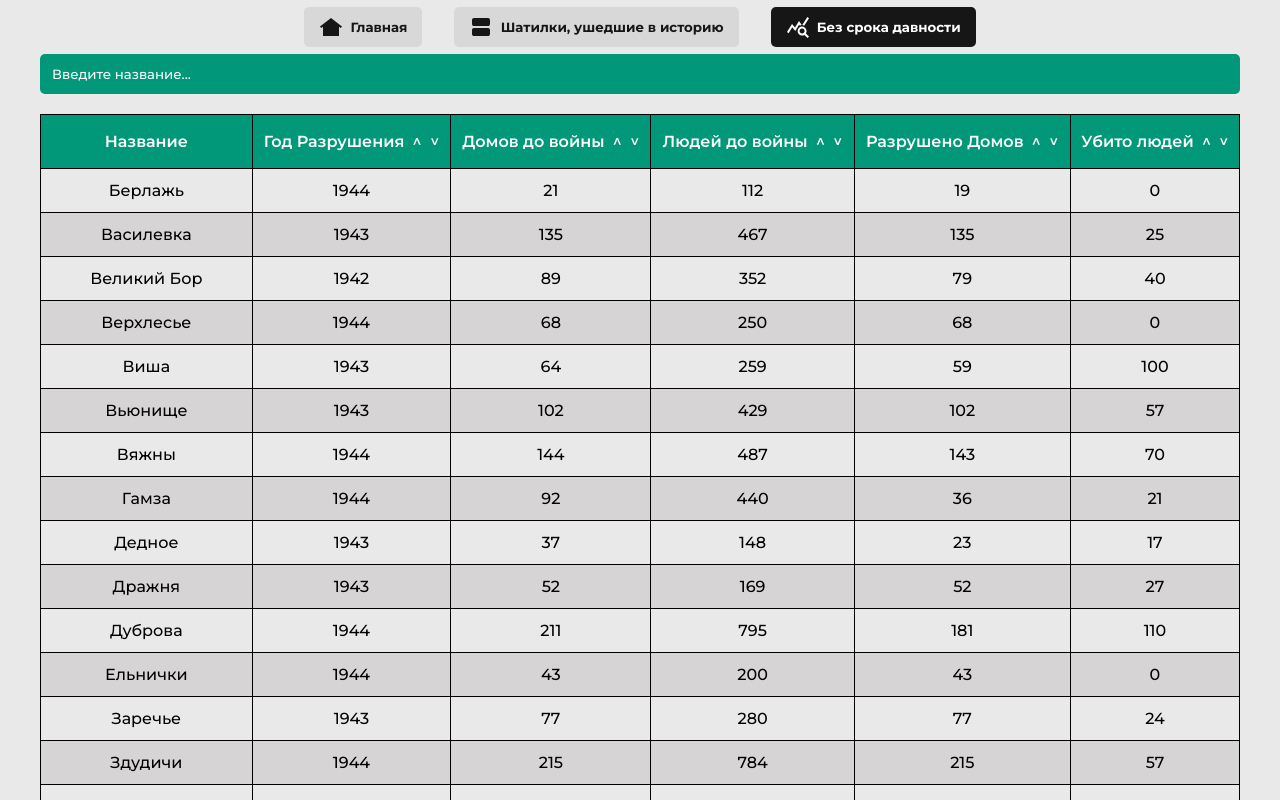
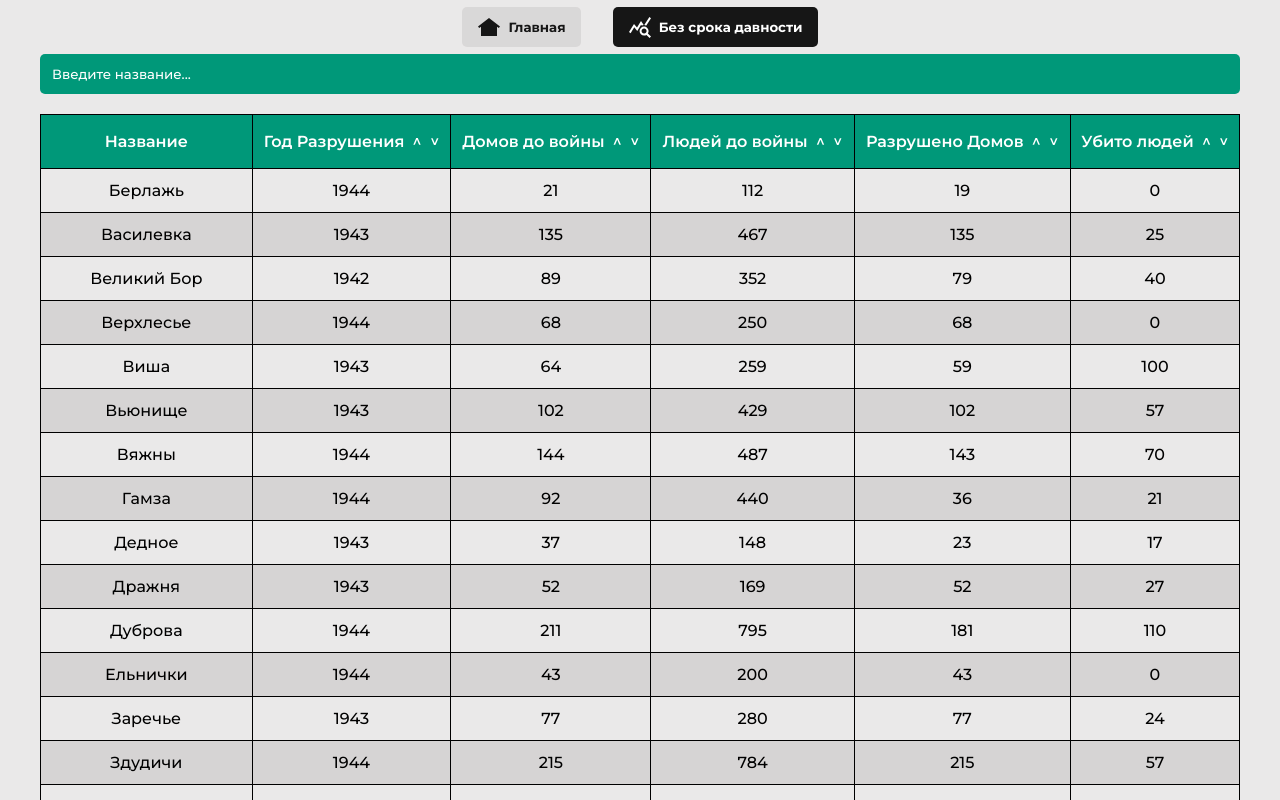
Before and after one commit to pbtyt/svetlogorsk_react, a React (Vite) app: page /svetlogorsk_react/search in a window 1280 px wide. Shown: the top 800 px of the page. Built offline with nearby package versions, Linux system fonts and the light colour scheme.

Commit message:
Update Header.jsx

```diff
--- a/src/components/Header/Header.jsx
+++ b/src/components/Header/Header.jsx
@@ -13,12 +13,12 @@ const Header = ( {activeButtonIndex=0} ) => {
         isActive={activeButtonIndex===1}
       />
 
-      <HeaderButton
+{/*       <HeaderButton
         path="/svetlogorsk_react/shatilki_cards"
         svg_path='./Header/cards.svg'
         buttonText='Шатилки, ушедшие в историю'
         isActive={activeButtonIndex===3}
-      />
+      /> */}
 
       <HeaderButton
         path="/svetlogorsk_react/search"
```
